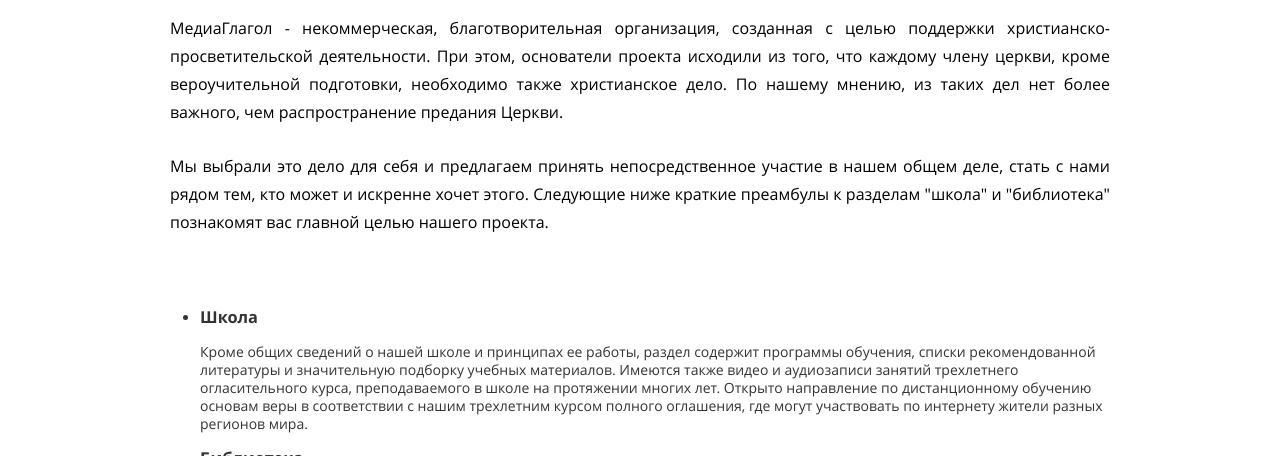
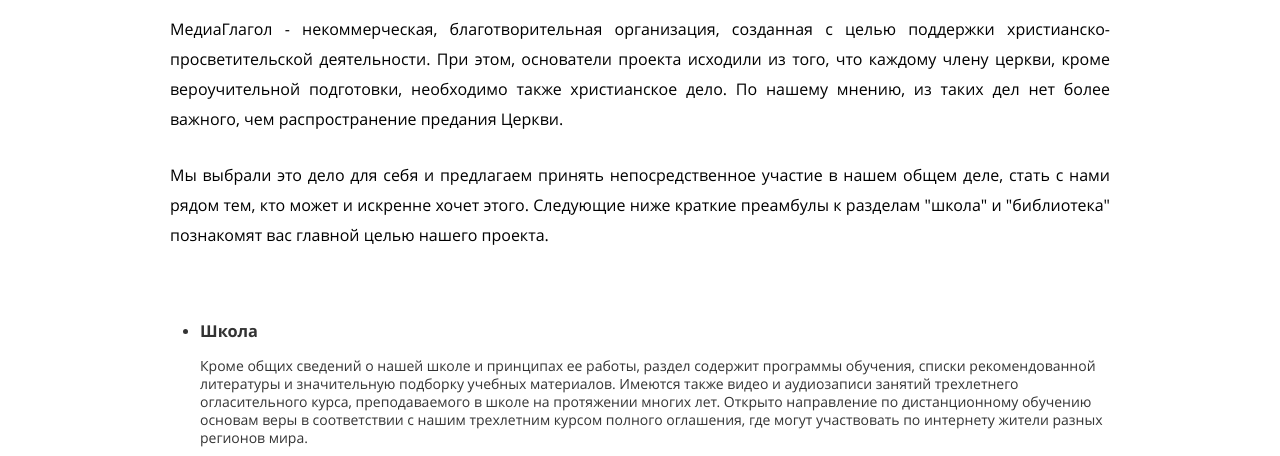
Before and after one commit to design4people/mediaglagol, a plain HTML site: page index.html in a window 1280 px wide. Shown: the part 644-1100 px from the top of the page. Drawn offline with Linux system fonts and the light colour scheme.

Commit message:
Стилі тексту основного змісту. Десктопна версія
Стилі тексту основного змісту для десктопної версії сайту

```diff
--- a/css/style.css
+++ b/css/style.css
@@ -637,4 +637,9 @@ img {
   .declaration__title br {
     display: none;
   }
+
+  .declaration__text {
+    font-size: 16px;
+    line-height: 30px;
+  }
 }
```
